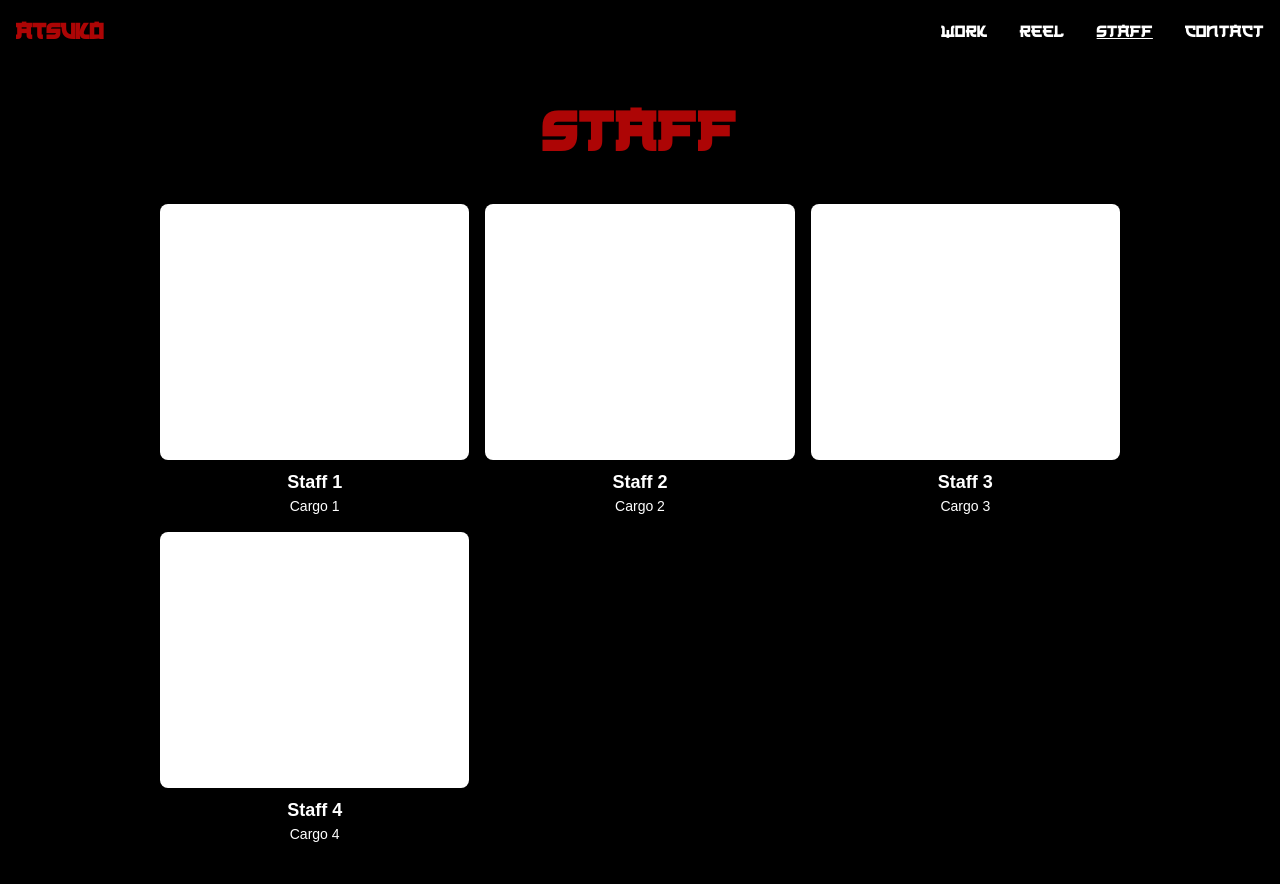
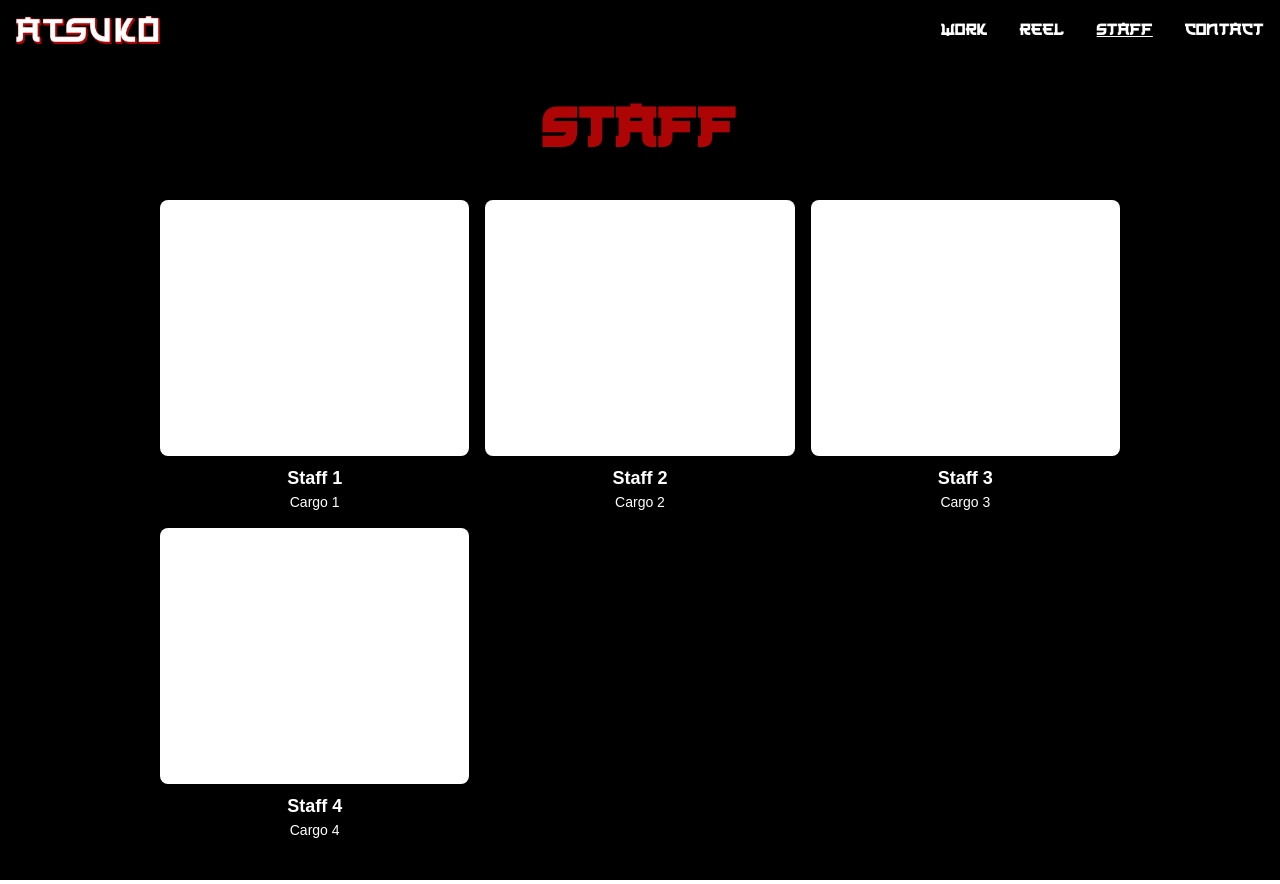
Before and after one commit to fabricioriosexe/atsuko, a React (Vite) app: page /staff in a window 1280 px wide. Built offline with nearby package versions, Linux system fonts and the light colour scheme.

Commit message:
Update StaffPage.jsx

```diff
--- a/src/components/StaffPage.jsx
+++ b/src/components/StaffPage.jsx
@@ -32,7 +32,13 @@ function StaffPage() {
         <div className="bg-black text-white min-h-screen relative">
             {/* Header */}
             <header className="flex justify-between items-center py-4 px-4 ">
-                <Link to="/" className="text-2xl font-bold text-custom-red">Atsuko</Link>
+                <Link to="/">
+                    <img
+                        src="/img/Atsuko.png"
+                        alt="Atsuko Logo"
+                        className="w-24 md:w-28 lg:w-32 xl:w-36" // Ajusta los tamaños aquí
+                    />
+                </Link>
 
                 <div className="md:hidden">
                     <button onClick={() => setIsMenuOpen(!isMenuOpen)}>
```
